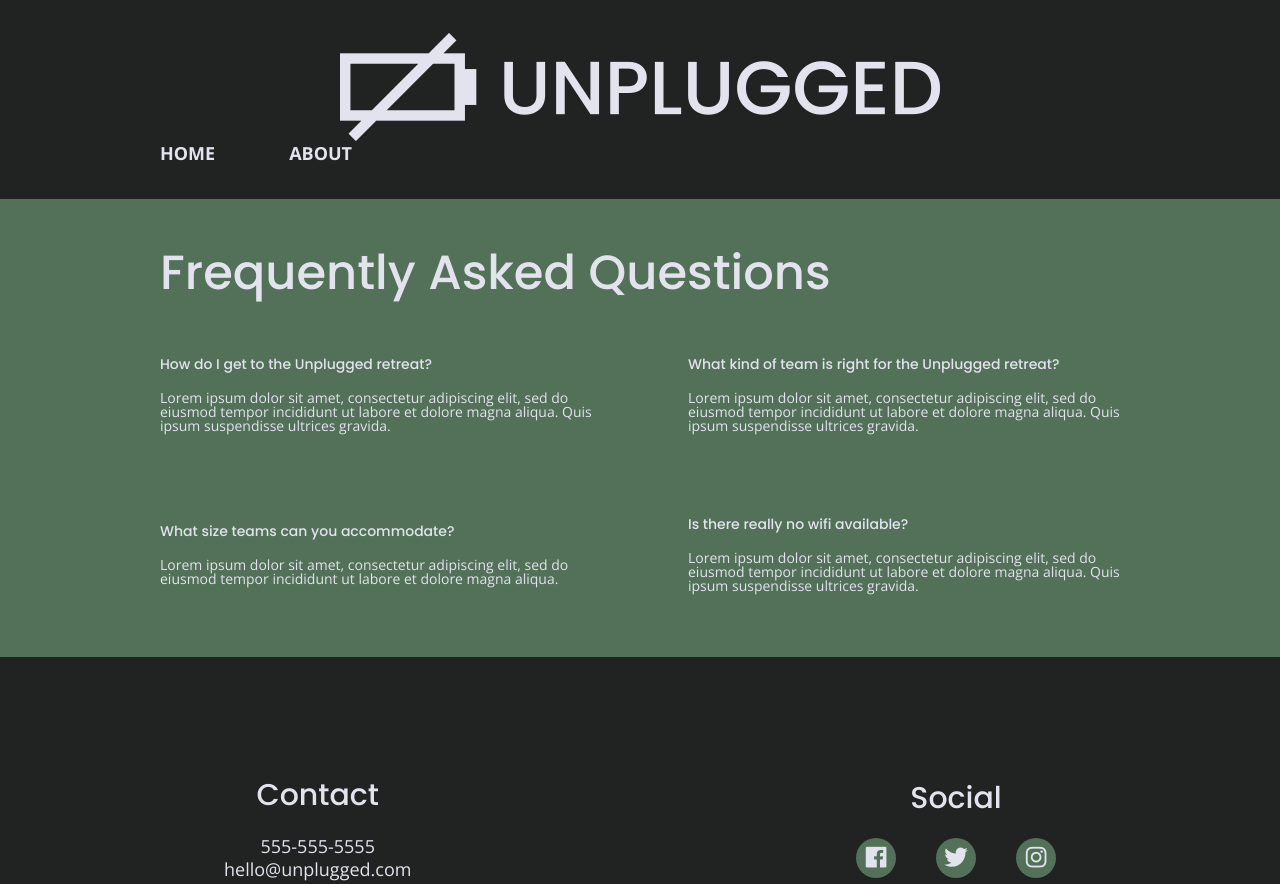
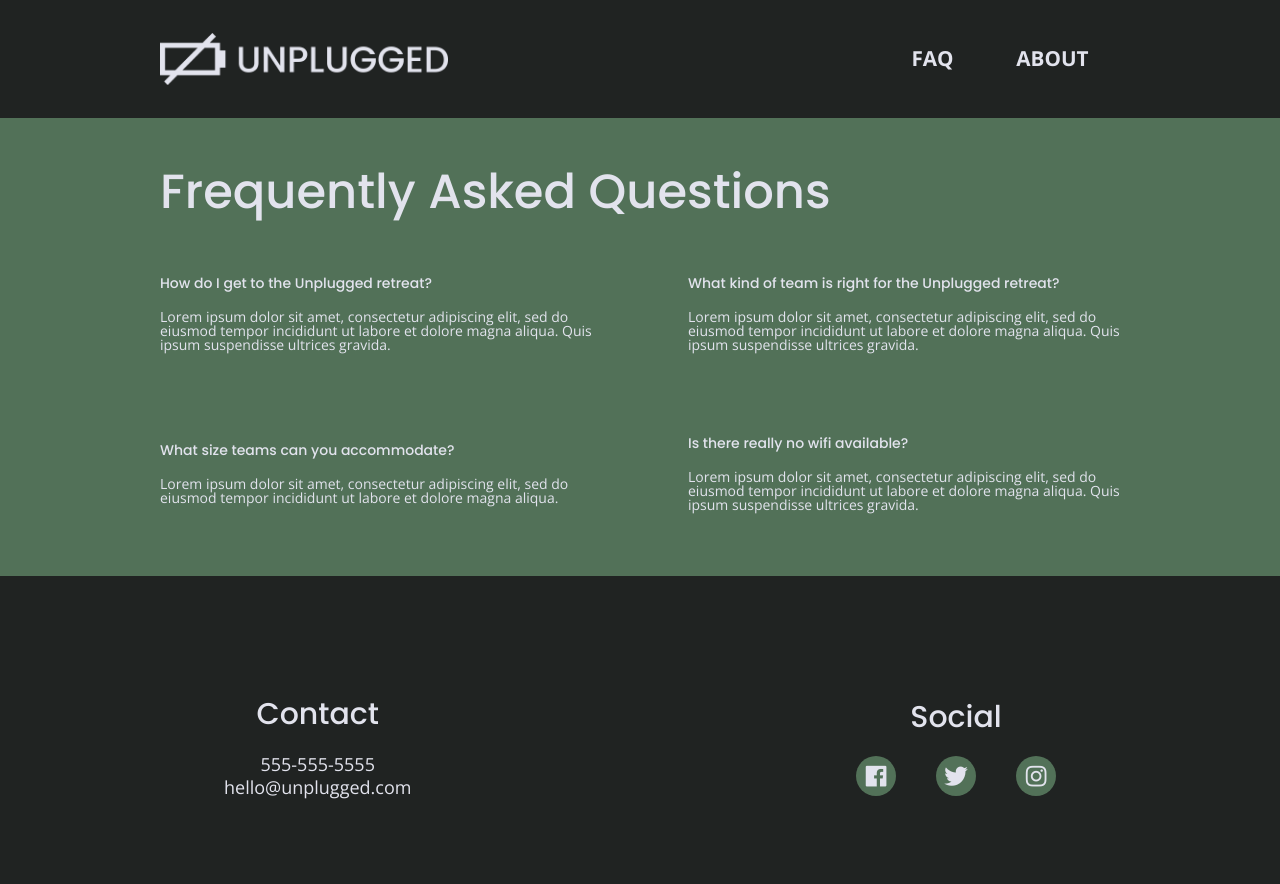
Before and after one commit to kerileach/unplugged, a website: page faq/index.html in a window 1280 px wide. Shown: the top 884 px of the page. Drawn offline with nearby package versions, Linux system fonts and the light colour scheme.

Commit message:
Finished

```diff
--- a/css/main.css
+++ b/css/main.css
@@ -131,7 +131,7 @@ h4 {
 
 p {
   font-size: .875em;
-  line-height: 1.285em;
+  line-height: 1.285;
 }
 
 img {
@@ -209,6 +209,9 @@ header nav ul {
   justify-content: space-around;
   width: 100%;
 
+}
+header nav ul li {
+  font-size: 1.15em;
 }
 
 /***** Mobile Styles- Homepage *****/
@@ -553,7 +556,6 @@ footer p {
   /* Header */
 
   header {
-
     justify-content: space-around;
     padding: 33px 0;
 
@@ -568,14 +570,13 @@ footer p {
   }
   header figure {
     width: 30%;
+    }
 
+  header nav {
+      width: 25%;
   }
 
-  header nav {
-      width: 20%;
-  }
-
-  header nav ul {
+  header nav ul li{
       justify-content: space-between;
   }
 
--- a/faq/index.html
+++ b/faq/index.html
@@ -29,17 +29,20 @@
   <!-- Add your site or application content here -->
 
   <header>
-    <a href="#"><img src="../img/unpluggedlogo.png" alt="unplugged logo"></a>
     <div class="content-wrapper">
-
+      <figure>
+        <a href="../index.html">
+          <img src="../img/unpluggedlogo.png" alt="unplugged logo">
+        </a>
+      </figure>
       <div class="header-divider"></div>
       <nav>
-           <ul>
-               <li><a href="../index.html" target="_blank">Home</a></li>
-               <li><a href="../about/index.html" target="_blank">About</a></li>
-           </ul>
+        <ul>
+          <li><a href="index.html">FAQ</a></li>
+          <li><a href="../about/index.html" target="_blank">About</a></li>
+        </ul>
       </nav>
-  </div>
+    </div>
   </header>
 
   <main class="faq">
```
Also changed, not shown: about/index.html (+4 -1 lines), index.html (+2 -1 lines).
